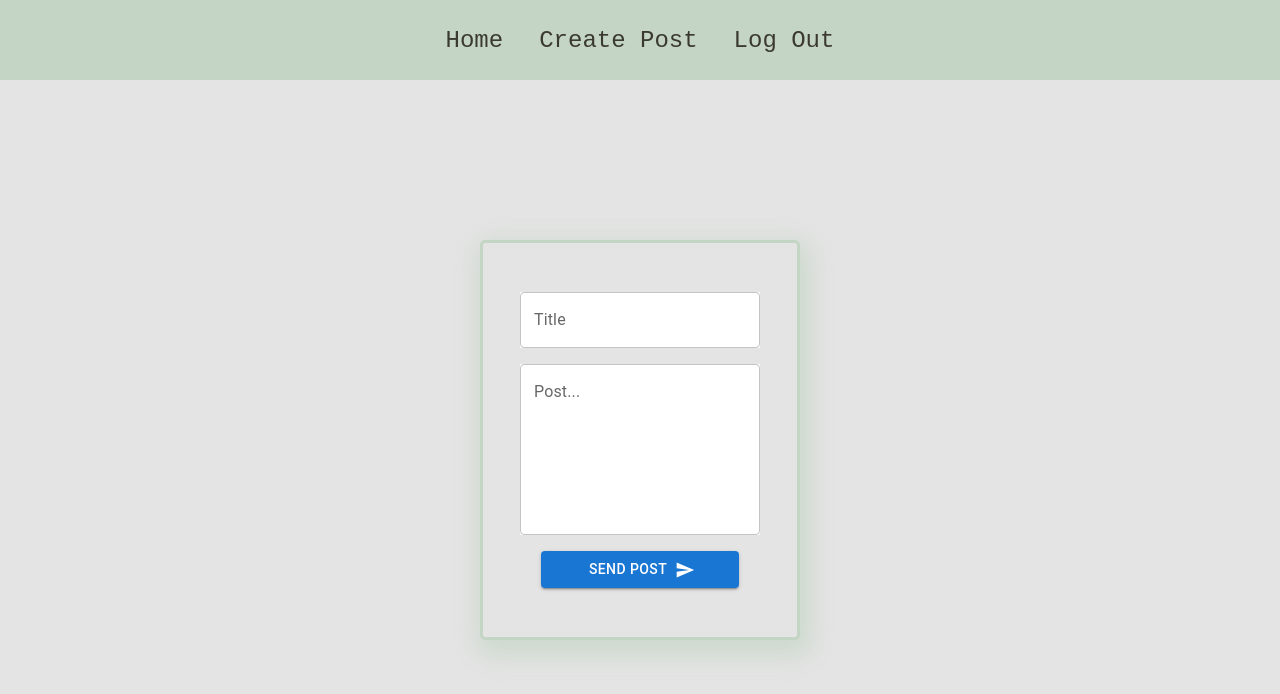
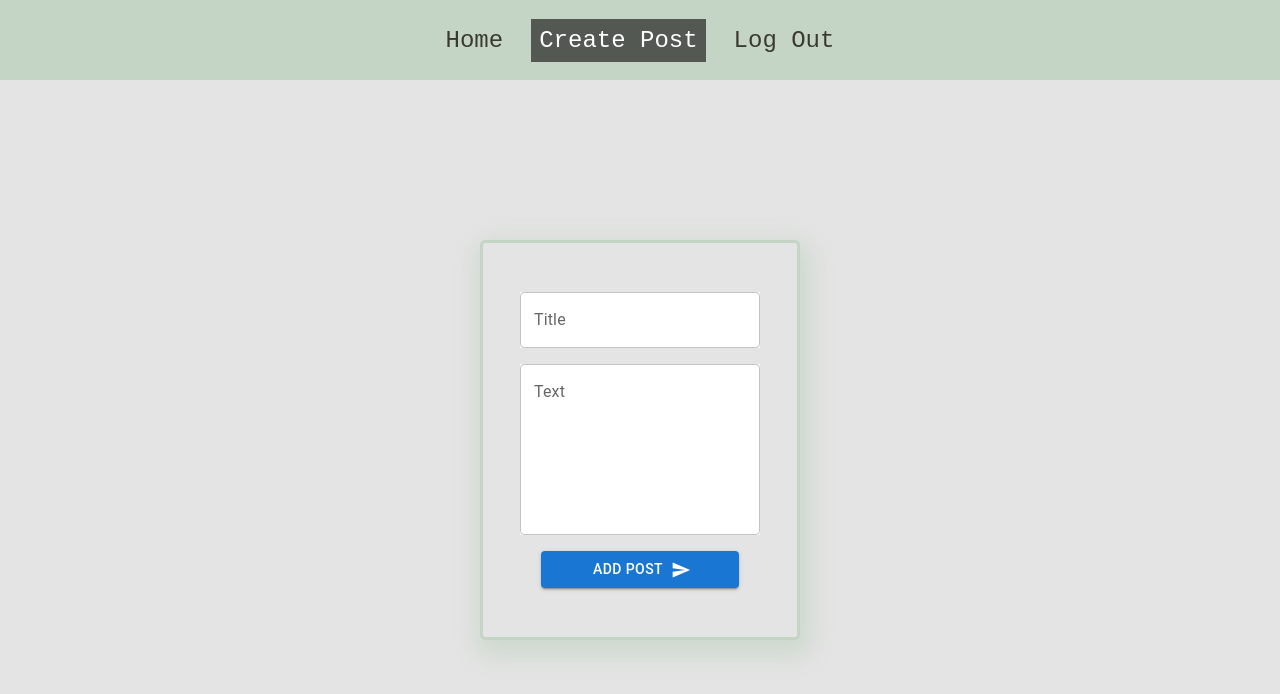
Before and after one commit to mkisecok/Blog-with-Firebase-and-React, a React (Create React App) app in the folder my-blog/: page /createpost in a window 1280 px wide. Shown: the top 694 px of the page. Built offline with nearby package versions, Linux system fonts and the light colour scheme; no server answers; sample sign-in values are in the browser's storage.

Commit message:
styled: Chance Link component to Navlink for active class

```diff
--- a/my-blog/src/App.js
+++ b/my-blog/src/App.js
@@ -1,6 +1,6 @@
 
 import './App.css';
-import { BrowserRouter as Router, Routes, Route,Link } from 'react-router-dom'
+import { BrowserRouter as Router, Routes, Route, NavLink,Link } from 'react-router-dom'
 import Home from './Pages/Home/Home';
 import CreatePost from './Pages/CreatePost/CreatePost';
 import Login from './Pages/Login/Login';
@@ -30,18 +30,15 @@ function App(props) {
 
     <Router>
       <nav>
-        <Link to='/'> Home</Link>
-
-
+        <NavLink to='/' > Home</NavLink>
         {!isAuth
-        ? <Link to='/login' className='login-link'> Login</Link>
+        ? <NavLink to='/login' className='login-link'> Login</NavLink>
         : (
         <>
-        <Link to='/createpost'> Create Post</Link>
-        <Link to='#' className='login-link' onClick={signUserOut}> Log Out</Link>
+        <NavLink to='/createpost'> Create Post</NavLink>
+        <Link to='#' className='login-link' onClick={ signUserOut }> Log Out</Link>
         </>
         )}
-
       </nav>
 
 
@@ -51,12 +48,6 @@ function App(props) {
         <Route path='/login' element={<Login setIsAuth={setIsAuth}/>}></Route>
       </Routes>
     </Router>
-
-
-
-
-
-
   );
 }
 
--- a/my-blog/src/Pages/CreatePost/CreatePost.jsx
+++ b/my-blog/src/Pages/CreatePost/CreatePost.jsx
@@ -40,18 +40,20 @@ function CreatePost({isAuth}) {
             id="title"
             className='text-area'
             label="Title"
+
             variant="outlined"
             onChange={(event)=>{setTitle(event.target.value)}}/>
 
             <TextField
             id="post"
             className='text-area'
-            label="Post..."
+            label="Text "
+            placeholder='You can write by Markdown'
             multiline rows={6}
             onChange={(event)=>{setPostText(event.target.value)}}
             />
             <Button variant="contained"  endIcon={<SendIcon />} fullWidth onClick={ createPost } >
-            Send Post
+            Add Post
             </Button>
             </Box>
         </div>
--- a/my-blog/src/Pages/Home/Home.css
+++ b/my-blog/src/Pages/Home/Home.css
@@ -3,6 +3,11 @@
     min-height: 100vh;
     margin: 0;
     padding: 20px;
+}
+.active{
+    background-color: #535853 ;
+    color: white;
+
 }
 .post{
     display: flex;
@@ -20,6 +25,10 @@
     align-self: flex-start;
     margin:0 5vw;
 }
+.delete{
+    align-self: flex-end;
+    margin: 0 5vw;
+}
 
 .first-hr{
     border-top: 1px solid #3b3a30;
```
